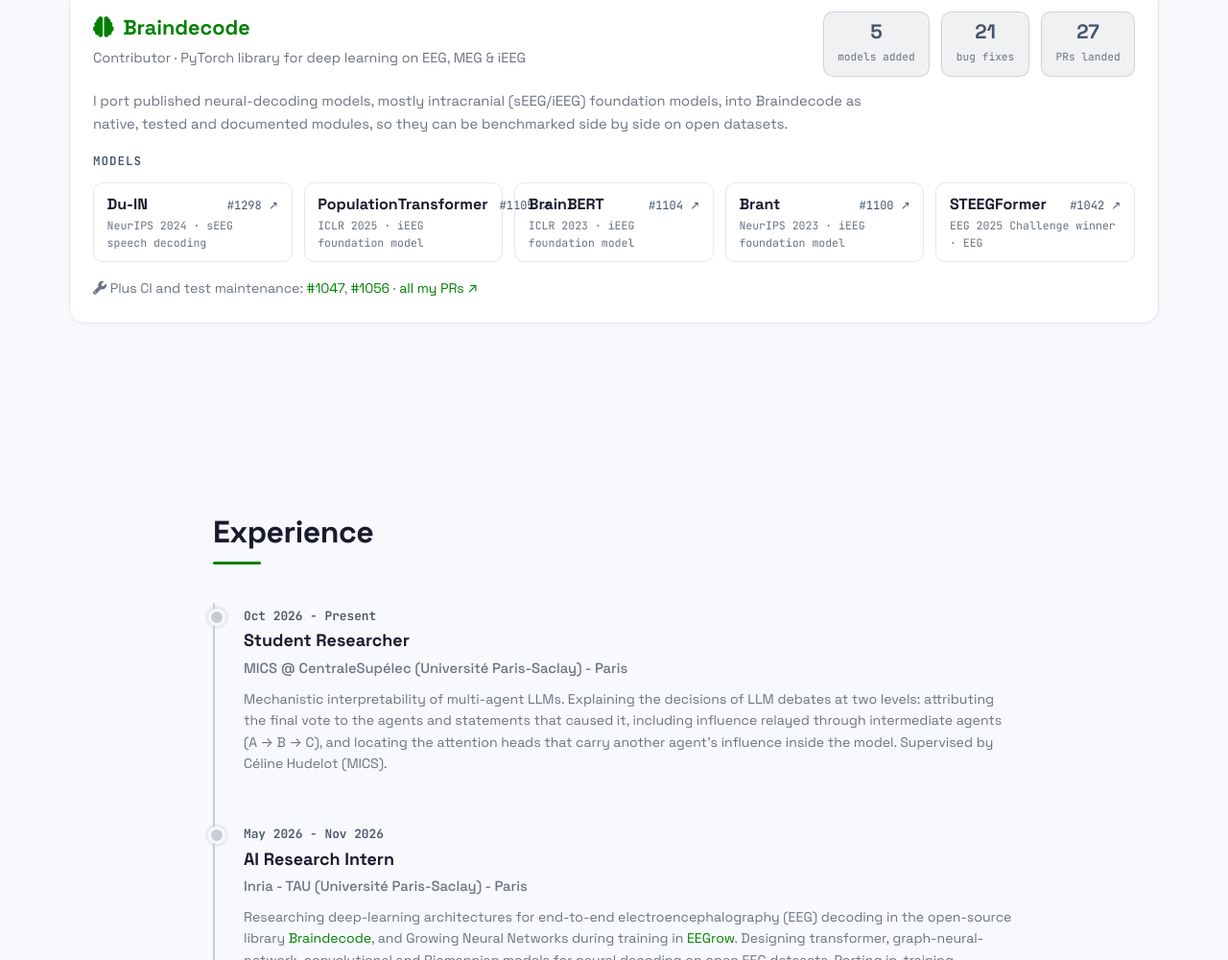
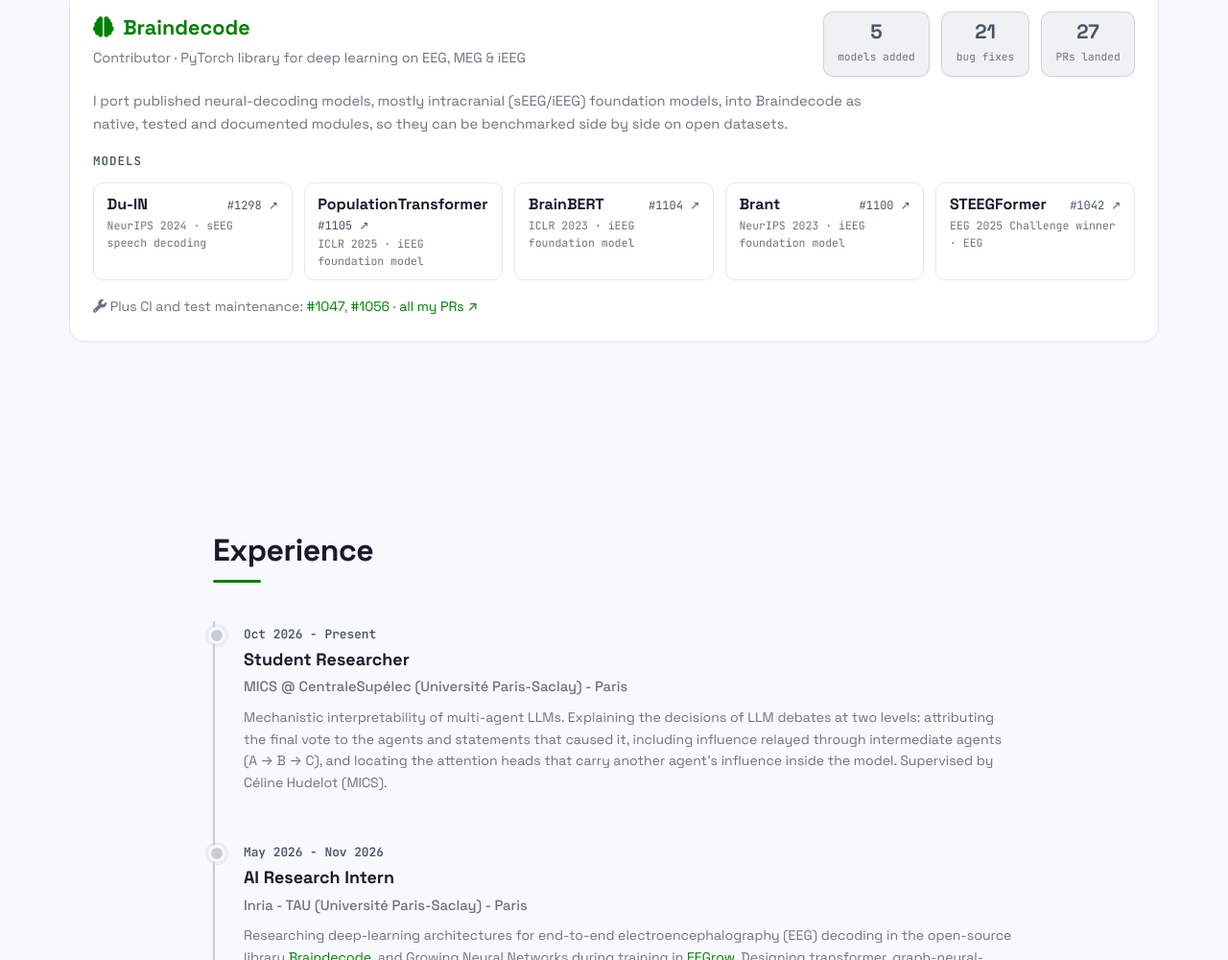
Before and after one commit to adammounir/adammounir.github.io, a plain HTML site: page index.html in a window 1280 px wide. Shown: the part 1963-2963 px from the top of the page at 96% size. Drawn offline with Linux system fonts and the light colour scheme; no server answers.

Commit message:
Wrap long model names in Braindecode tiles
Co-Authored-By: Claude Opus 5.5 <noreply@anthropic.com>

```diff
--- a/index.html
+++ b/index.html
@@ -390,7 +390,7 @@
 
         .oss-models {
             display: grid;
-            grid-template-columns: repeat(auto-fill, minmax(190px, 1fr));
+            grid-template-columns: repeat(auto-fill, minmax(200px, 1fr));
             gap: 0.75rem;
         }
 
@@ -413,7 +413,8 @@
             display: flex;
             justify-content: space-between;
             align-items: baseline;
-            gap: 0.75rem;
+            flex-wrap: wrap;
+            column-gap: 0.5rem;
         }
 
         .oss-model-name { font-weight: 700; font-size: 1rem; }
```
